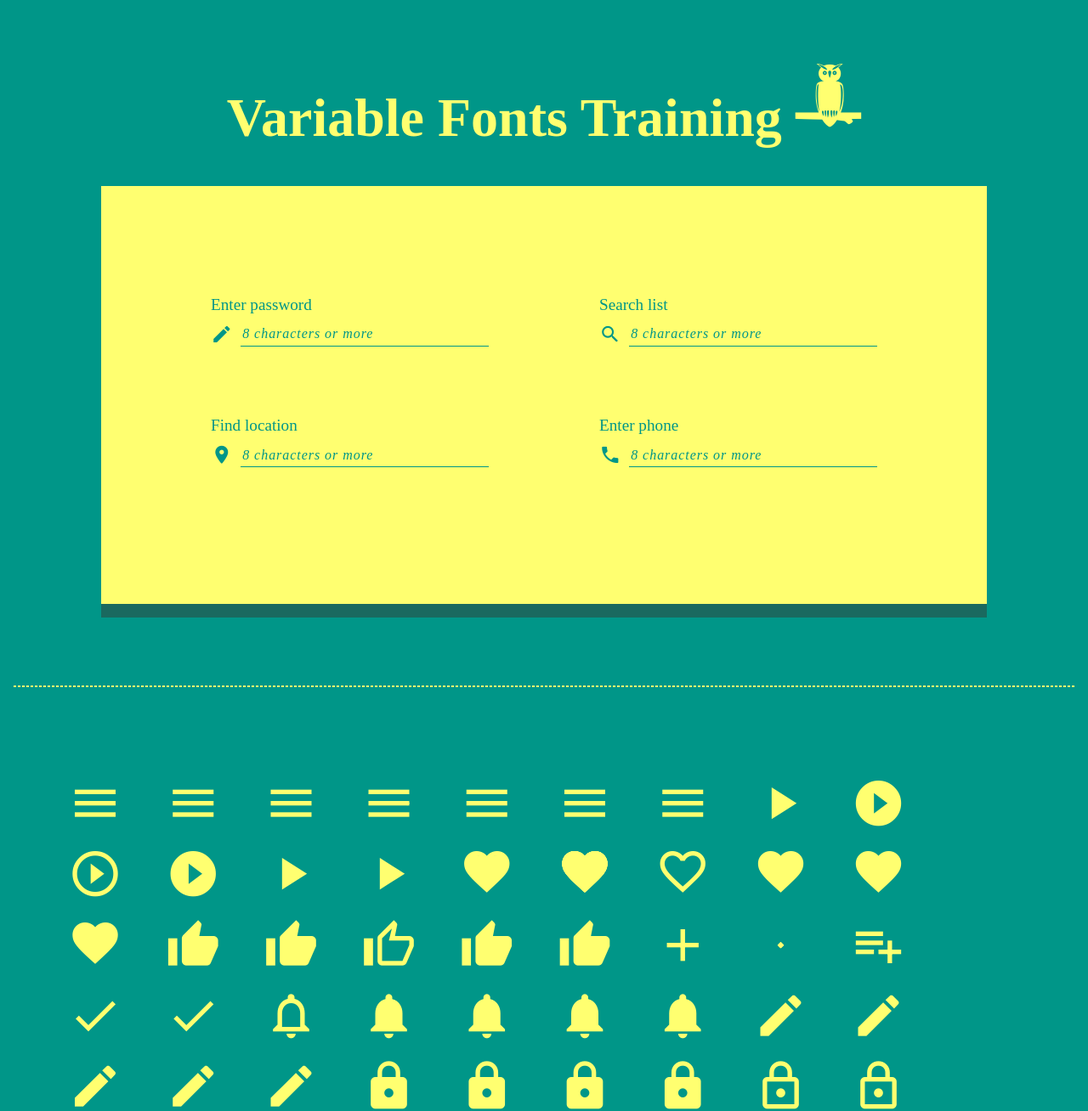
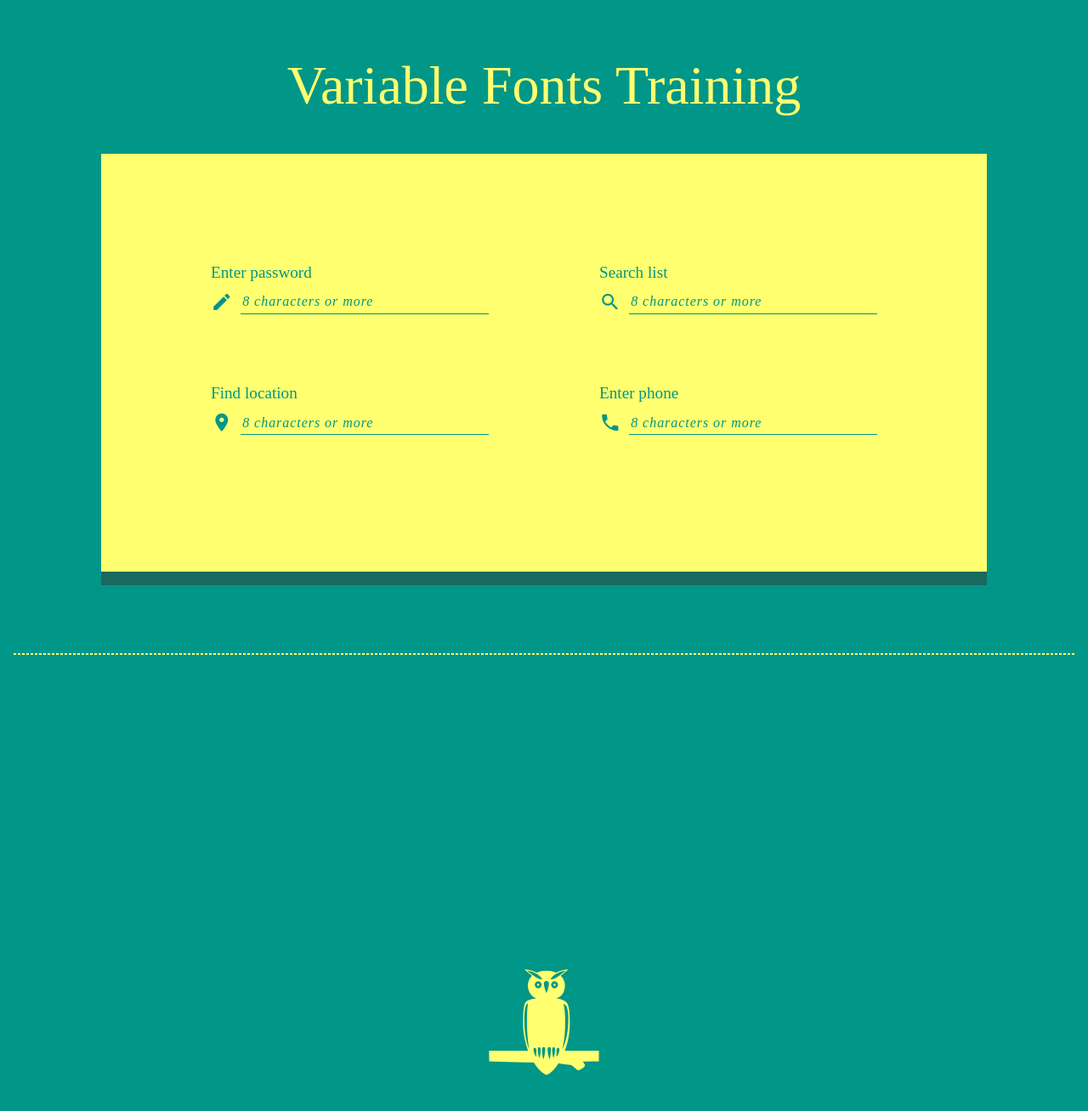
Before and after one commit to pitzbro/teaching-advanced-frontend, a plain HTML site: page Lesson3/variable_fonts/variable_fonts_training/index.html in a window 1280 px wide. Shown: the top 1308 px of the page at 85% size. Drawn offline with Linux system fonts and the light colour scheme; a web font is replaced by a local one.

Commit message:
added owl animation

```diff
--- a/Lesson3/variable_fonts/variable_fonts_training/index.html
+++ b/Lesson3/variable_fonts/variable_fonts_training/index.html
@@ -9,7 +9,7 @@
 </head>
 <body>
 
-    <h1>Variable Fonts Training <span class="animation">🦉</span></h1>
+    <h1>Variable Fonts Training</h1>
 
 
 
@@ -41,9 +41,11 @@
 
     <hr>
 
-    <div class="anicons">
+    <div class="animation">🦉</div>
+
+    <!-- <div class="anicons">
         ABCDEFGHIJKLMNOPQRSTUVWXabcdeghijkmnopqstuvwxyz0123456789.,;?!*
-    </div>
+    </div> -->
 
     <script>
         const passInputs = document.querySelectorAll('#password-input');
--- a/Lesson3/variable_fonts/variable_fonts_training/styles/style.css
+++ b/Lesson3/variable_fonts/variable_fonts_training/styles/style.css
@@ -97,6 +97,8 @@ h1 {
     color: var(--clr-base);
     font-size: 4rem;
     text-align: center;
+    font-weight: 400;
+    font-variation-settings: 'opsz' 100, 'wdth' 110;
 }
 
 hr {
@@ -197,12 +199,14 @@ input::placeholder {
 /* ANIMATION */
 
 .animation {
-    /* display: flex; */
-    /* justify-content: center; */
+    display: flex;
+    align-items: center;
+    justify-content: center;
     font-family: Zycon;
     color: var(--clr-base);
-    font-size: 6rem;
+    font-size: 10rem;
     font-weight: normal;
+    height: 100vh;
 
     animation: time 1s linear infinite alternate;
 }
```
